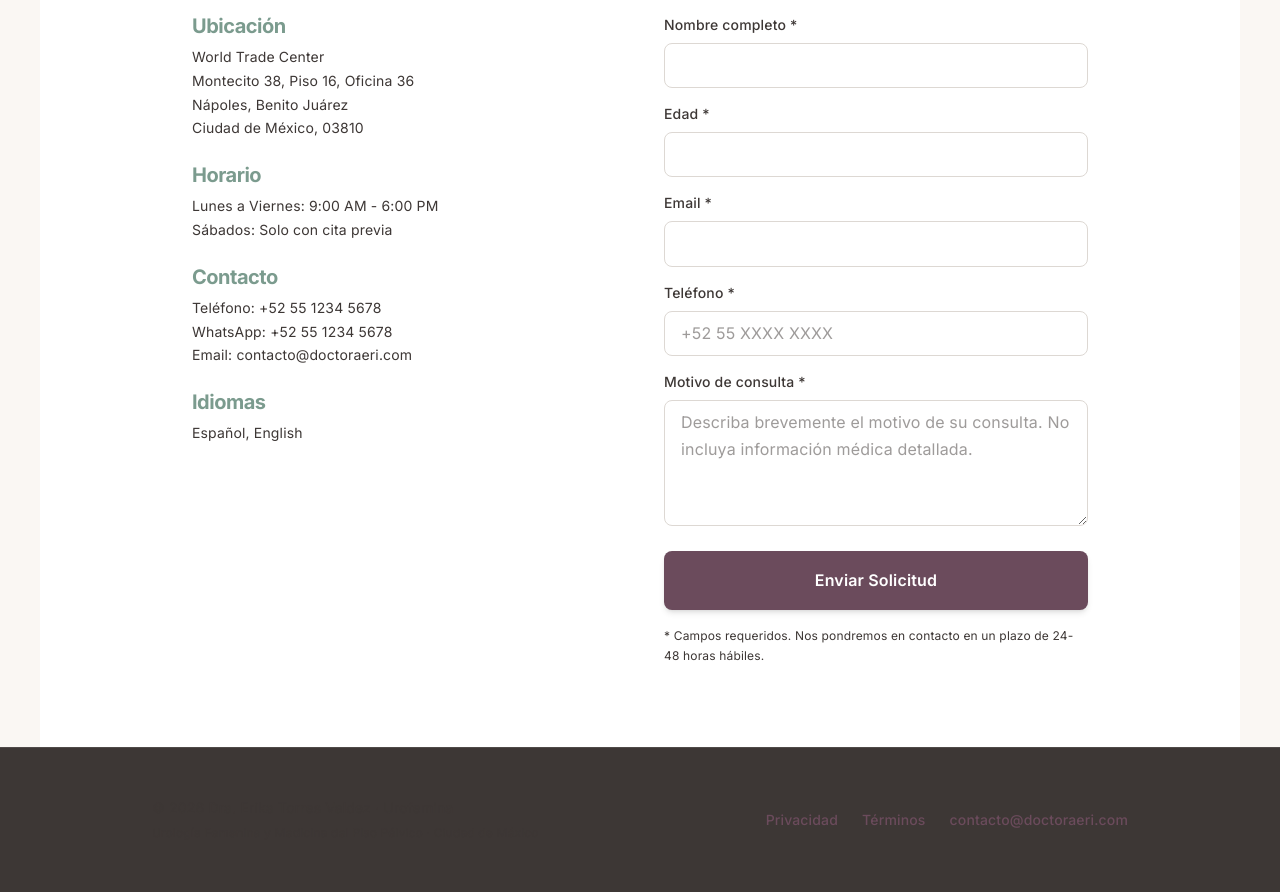
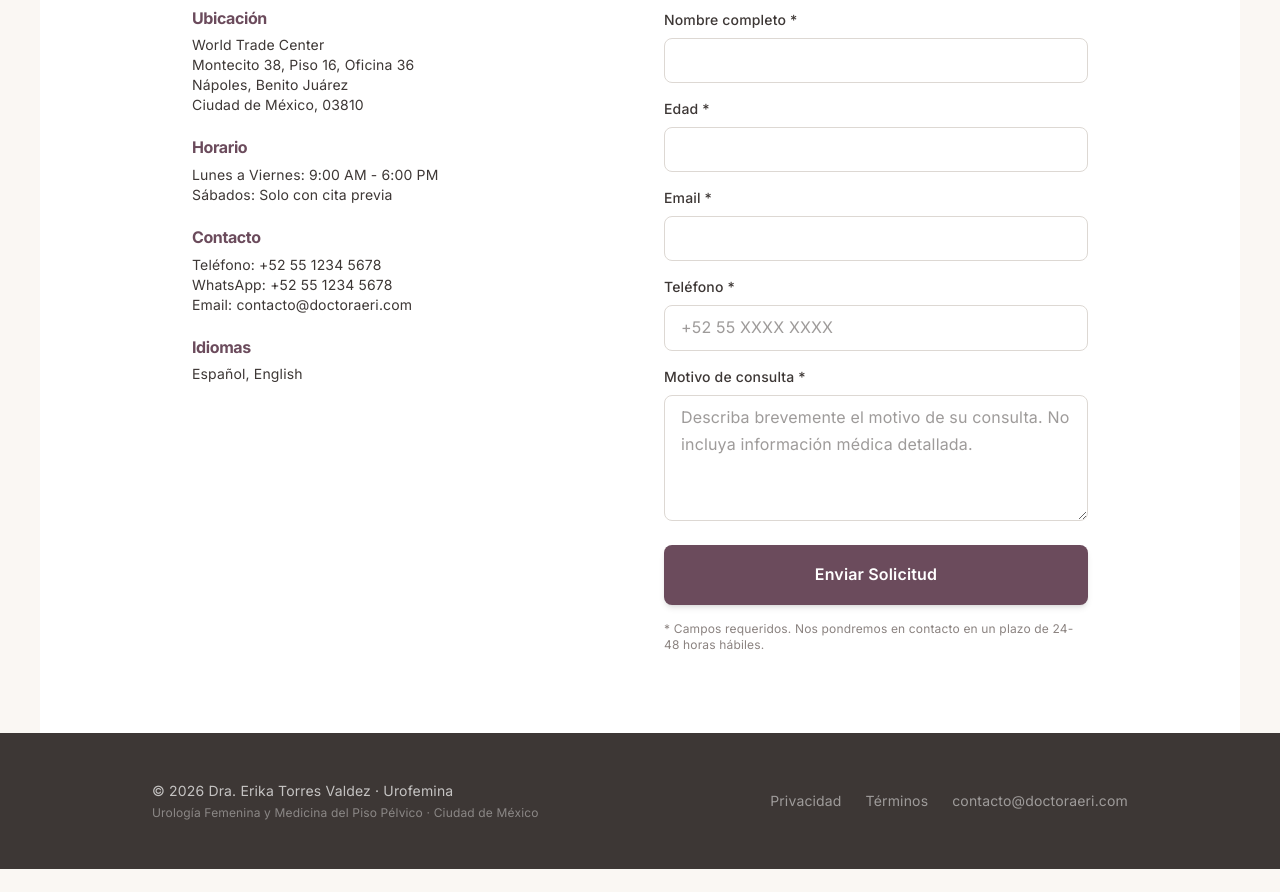
Before and after one commit to qwertyBB12/DoctoraEri, a Next.js app: page /es/contacto in a window 1280 px wide. Shown: the part 360-1252 px from the top of the page. After the commit the page ends 1229 px from the top, so only its background shows below. Built offline with nearby package versions, Linux system fonts and the light colour scheme.

Commit message:
Fix scroll-to-bottom bug and dark-on-dark contrast issues

```diff
--- a/src/app/globals.css
+++ b/src/app/globals.css
@@ -16,11 +16,10 @@
 }
 
 /* ========================================
-   BASE — Clinical precision
+   BASE
    ======================================== */
 
 html {
-  scroll-behavior: smooth;
   font-size: 16px;
 }
 
@@ -34,8 +33,12 @@ body {
   -moz-osx-font-smoothing: grayscale;
 }
 
+/* ========================================
+   TYPOGRAPHY — only for light backgrounds
+   Dark sections override via Tailwind classes
+   ======================================== */
+
 h1, h2, h3, h4, h5, h6 {
-  color: var(--color-borgonia);
   line-height: 1.1;
   letter-spacing: -0.025em;
   font-weight: 800;
@@ -44,7 +47,6 @@ h1, h2, h3, h4, h5, h6 {
 h1 { font-size: 3rem; }
 h2 { font-size: 2.25rem; }
 h3 { font-size: 1.5rem; }
-h4 { font-size: 1.25rem; color: var(--color-salvia); font-weight: 700; }
 
 @media (min-width: 640px) {
   h1 { font-size: 3.75rem; }
@@ -61,23 +63,6 @@ h4 { font-size: 1.25rem; color: var(--color-salvia); font-weight: 700; }
   h1 { font-size: 5.5rem; }
 }
 
-p {
-  line-height: 1.7;
-  max-width: 75ch;
-  color: var(--color-grafito);
-}
-
-a {
-  color: var(--color-borgonia);
-  transition: color 0.2s ease;
-  text-decoration: none;
-  font-weight: 500;
-}
-
-a:hover {
-  color: var(--color-salvia);
-}
-
 /* ========================================
    FOCUS — Accessibility
    ======================================== */
@@ -88,7 +73,7 @@ a:hover {
 }
 
 /* ========================================
-   SCROLL ANIMATIONS — IntersectionObserver
+   SCROLL ANIMATIONS
    ======================================== */
 
 .fade-in-section {
@@ -101,28 +86,6 @@ a:hover {
 .fade-in-section.is-visible {
   opacity: 1;
   transform: translateY(0);
-}
-
-.fade-in-section.is-visible > * {
-  animation: fadeInUp 0.6s cubic-bezier(0.4, 0, 0.2, 1) backwards;
-}
-
-.fade-in-section.is-visible > *:nth-child(1) { animation-delay: 0.1s; }
-.fade-in-section.is-visible > *:nth-child(2) { animation-delay: 0.2s; }
-.fade-in-section.is-visible > *:nth-child(3) { animation-delay: 0.3s; }
-.fade-in-section.is-visible > *:nth-child(4) { animation-delay: 0.4s; }
-.fade-in-section.is-visible > *:nth-child(5) { animation-delay: 0.5s; }
-.fade-in-section.is-visible > *:nth-child(6) { animation-delay: 0.6s; }
-
-@keyframes fadeInUp {
-  from {
-    opacity: 0;
-    transform: translateY(20px);
-  }
-  to {
-    opacity: 1;
-    transform: translateY(0);
-  }
 }
 
 /* ========================================
@@ -147,7 +110,7 @@ a:hover {
 }
 
 /* ========================================
-   COMPLIANCE TEXTURE — Institutional trust
+   COMPLIANCE TEXTURE
    ======================================== */
 
 .compliance-dark {
@@ -171,13 +134,12 @@ a:hover {
 }
 
 /* ========================================
-   REDUCED MOTION — Accessibility
+   REDUCED MOTION
    ======================================== */
 
 @media (prefers-reduced-motion: reduce) {
   .fade-in-section,
-  .fade-in-section.is-visible,
-  .fade-in-section.is-visible > * {
+  .fade-in-section.is-visible {
     animation: none !important;
     transition: none !important;
     opacity: 1 !important;
--- a/src/components/layout/Footer.tsx
+++ b/src/components/layout/Footer.tsx
@@ -2,19 +2,19 @@ import Link from 'next/link'
 
 export default function Footer() {
   return (
-    <footer className="bg-grafito border-t border-white/10">
+    <footer className="bg-grafito">
       <div className="max-w-5xl mx-auto px-6 py-12">
         <div className="flex flex-col md:flex-row items-center justify-between gap-6">
           <div className="text-center md:text-left">
-            <p className="text-sm text-perla mb-1">
+            <p className="text-sm text-white/70 mb-1">
               &copy; 2026 Dra. Erika Torres Valdez · Urofemina
             </p>
-            <p className="text-xs text-perla/50">
+            <p className="text-xs text-white/40">
               Urología Femenina y Medicina del Piso Pélvico · Ciudad de México
             </p>
           </div>
 
-          <div className="flex items-center gap-6 text-sm text-perla/60">
+          <div className="flex items-center gap-6 text-sm text-white/50">
             <Link href="/es/aviso-privacidad" className="hover:text-white transition-colors">
               Privacidad
             </Link>
--- a/src/components/sections/ClosingStatement.tsx
+++ b/src/components/sections/ClosingStatement.tsx
@@ -1,7 +1,7 @@
 export default function ClosingStatement() {
   return (
-    <section className="relative overflow-hidden bg-grafito px-6 py-[100px] md:py-[140px] compliance-dark">
-      <div className="relative z-10 max-w-4xl mx-auto text-center">
+    <section className="bg-borgonia px-6 py-[100px] md:py-[140px]">
+      <div className="max-w-4xl mx-auto text-center">
         <p className="text-[13px] font-bold uppercase tracking-[0.15em] text-oro mb-8">
           Primera Consulta
         </p>
@@ -10,7 +10,7 @@ export default function ClosingStatement() {
           El primer paso es una conversación.
         </h2>
 
-        <p className="text-lg text-perla leading-[1.7] max-w-[65ch] mx-auto mb-12">
+        <p className="text-lg text-white/80 leading-[1.7] max-w-[65ch] mx-auto mb-12">
           La consulta inicial incluye historia clínica detallada, evaluación
           diagnóstica cuando apropiado, y desarrollo de un plan de tratamiento
           personalizado basado en sus síntomas, objetivos y preferencias.
@@ -19,23 +19,23 @@ export default function ClosingStatement() {
         <div className="flex flex-col sm:flex-row items-center justify-center gap-4">
           <a
             href="/es/contacto"
-            className="inline-flex items-center justify-center font-bold text-lg tracking-wide transition-all duration-300 rounded-sm px-8 py-4 bg-salvia text-white hover:bg-borgonia"
+            className="inline-flex items-center justify-center font-bold text-lg tracking-wide transition-all duration-300 rounded-sm px-8 py-4 bg-white text-borgonia hover:bg-oro hover:text-white"
           >
             Agendar Consulta
           </a>
           <a
             href="/es/sobre-dra-erika"
-            className="inline-flex items-center justify-center font-bold text-lg tracking-wide transition-all duration-300 rounded-sm px-8 py-4 text-white border border-white/40 hover:bg-white/10"
+            className="inline-flex items-center justify-center font-bold text-lg tracking-wide transition-all duration-300 rounded-sm px-8 py-4 text-white border-2 border-white/60 hover:bg-white hover:text-borgonia"
           >
             Conocer a Dra. Erika
           </a>
         </div>
 
-        <div className="flex flex-wrap items-center justify-center gap-x-8 gap-y-3 mt-16 pt-8 border-t border-white/10 text-[13px] text-perla/60">
+        <div className="flex flex-wrap items-center justify-center gap-x-8 gap-y-3 mt-16 pt-8 border-t border-white/20 text-[13px] text-white/60">
           <span>World Trade Center, CDMX</span>
-          <span className="hidden sm:inline text-white/20">·</span>
+          <span className="hidden sm:inline text-white/30">·</span>
           <span>Lunes a Viernes · 9:00–18:00</span>
-          <span className="hidden sm:inline text-white/20">·</span>
+          <span className="hidden sm:inline text-white/30">·</span>
           <span>Español · English</span>
         </div>
       </div>
--- a/src/components/sections/Governance.tsx
+++ b/src/components/sections/Governance.tsx
@@ -18,32 +18,32 @@ export default function Governance() {
   ]
 
   return (
-    <section className="relative overflow-hidden bg-gradient-to-br from-borgonia to-[#4A3542] px-6 py-[100px] md:py-[140px] compliance-dark">
-      <div className="relative z-10 max-w-5xl mx-auto">
+    <section className="relative overflow-hidden bg-borgonia-light px-6 py-[100px] md:py-[140px]">
+      <div className="max-w-5xl mx-auto">
         <p className="text-[13px] font-bold uppercase tracking-[0.15em] text-oro mb-4">
           Credenciales Clínicas
         </p>
-        <h2 className="text-white mb-6 max-w-3xl">
-          Formada para la excelencia.<br />Preparada para la complejidad.
+        <h2 className="text-borgonia mb-6 max-w-3xl">
+          Formada para la excelencia. Preparada para la complejidad.
         </h2>
-        <p className="text-lg text-perla leading-[1.7] max-w-[75ch] mb-16">
+        <p className="text-lg text-grafito leading-[1.7] max-w-[75ch] mb-16">
           Cada credencial representa un compromiso con estándares clínicos
           que priorizan seguridad, evidencia y resultados medibles.
         </p>
 
         <div className="grid grid-cols-1 md:grid-cols-3 gap-8">
           {credentials.map((c, i) => (
-            <div key={i}>
-              <div className="w-14 h-14 rounded-full bg-white/10 backdrop-blur-sm border border-white/20 flex items-center justify-center mb-6">
-                <span className="text-oro font-extrabold text-lg">{String(i + 1).padStart(2, '0')}</span>
+            <div key={i} className="bg-white rounded-[12px] p-10 shadow-[0_1px_3px_rgba(61,55,53,0.06),0_8px_24px_rgba(61,55,53,0.04)]">
+              <div className="w-14 h-14 rounded-full bg-borgonia/10 flex items-center justify-center mb-6">
+                <span className="text-borgonia font-extrabold text-lg">{String(i + 1).padStart(2, '0')}</span>
               </div>
-              <p className="text-[13px] font-bold uppercase tracking-[0.1em] text-oro/80 mb-2">
+              <p className="text-[13px] font-bold uppercase tracking-[0.1em] text-taupe mb-2">
                 {c.label}
               </p>
-              <h3 className="text-xl font-extrabold text-white mb-3 tracking-[-0.01em]">
+              <h3 className="text-xl font-extrabold text-borgonia mb-3 tracking-[-0.01em]">
                 {c.title}
               </h3>
-              <p className="text-[15px] text-perla leading-[1.7]">
+              <p className="text-[15px] text-grafito leading-[1.7]">
                 {c.detail}
               </p>
             </div>
--- a/src/components/sections/Hero.tsx
+++ b/src/components/sections/Hero.tsx
@@ -2,11 +2,10 @@ import Image from 'next/image'
 
 export default function Hero() {
   return (
-    <section className="relative bg-white border-b border-perla">
+    <section className="bg-white border-b border-perla">
       <div className="max-w-5xl mx-auto px-6 lg:px-8 py-20 lg:py-28">
         <div className="max-w-4xl mx-auto">
 
-          {/* Name + restrained photo */}
           <div className="flex items-start justify-between mb-12">
             <div className="flex-1">
               <div className="flex items-center gap-3 mb-6">
@@ -16,7 +15,7 @@ export default function Hero() {
                 </span>
               </div>
 
-              <h1 className="text-5xl lg:text-6xl font-semibold text-borgonia leading-[1.1] mb-8">
+              <h1 className="text-borgonia mb-8">
                 Dra. Erika Torres Valdez
               </h1>
             </div>
@@ -34,7 +33,6 @@ export default function Hero() {
             </div>
           </div>
 
-          {/* Credentials */}
           <div className="space-y-5 mb-12 max-w-3xl">
             <div className="flex items-start gap-4">
               <div className="w-1 h-6 bg-oro mt-1.5 shrink-0" />
@@ -62,11 +60,10 @@ export default function Hero() {
             </div>
           </div>
 
-          {/* CTA */}
           <div className="flex items-center gap-6">
             <a
               href="/es/contacto"
-              className="inline-block px-10 py-4 bg-borgonia text-white font-semibold text-base rounded-sm shadow-lg hover:shadow-xl hover:-translate-y-0.5 transition-all duration-300"
+              className="inline-block px-10 py-4 bg-borgonia text-white font-semibold text-base rounded-sm hover:-translate-y-0.5 transition-all duration-300"
             >
               Agendar Consulta
             </a>
--- a/src/components/sections/PracticeOverview.tsx
+++ b/src/components/sections/PracticeOverview.tsx
@@ -31,10 +31,7 @@ export default function PracticeOverview() {
 
         <div className="grid grid-cols-1 md:grid-cols-3 gap-12 md:gap-10">
           {values.map((v, i) => (
-            <div
-              key={i}
-              className="bg-borgonia-light rounded-[12px] p-10"
-            >
+            <div key={i} className="bg-borgonia-light rounded-[12px] p-10">
               <h3 className="text-xl font-extrabold text-borgonia mb-4 tracking-[-0.01em]">
                 {v.title}
               </h3>
--- a/src/components/ui/FadeInSection.tsx
+++ b/src/components/ui/FadeInSection.tsx
@@ -22,7 +22,7 @@ export default function FadeInSection({ children, className = '' }: FadeInSectio
           observer.unobserve(el)
         }
       },
-      { threshold: 0.15, rootMargin: '0px 0px -60px 0px' }
+      { threshold: 0.1 }
     )
 
     observer.observe(el)
```
